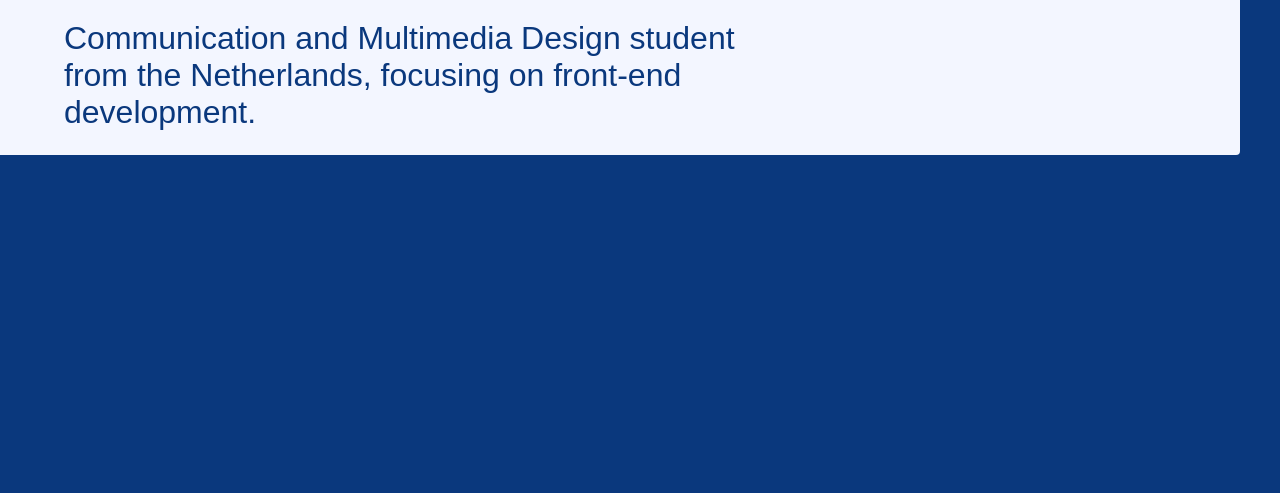
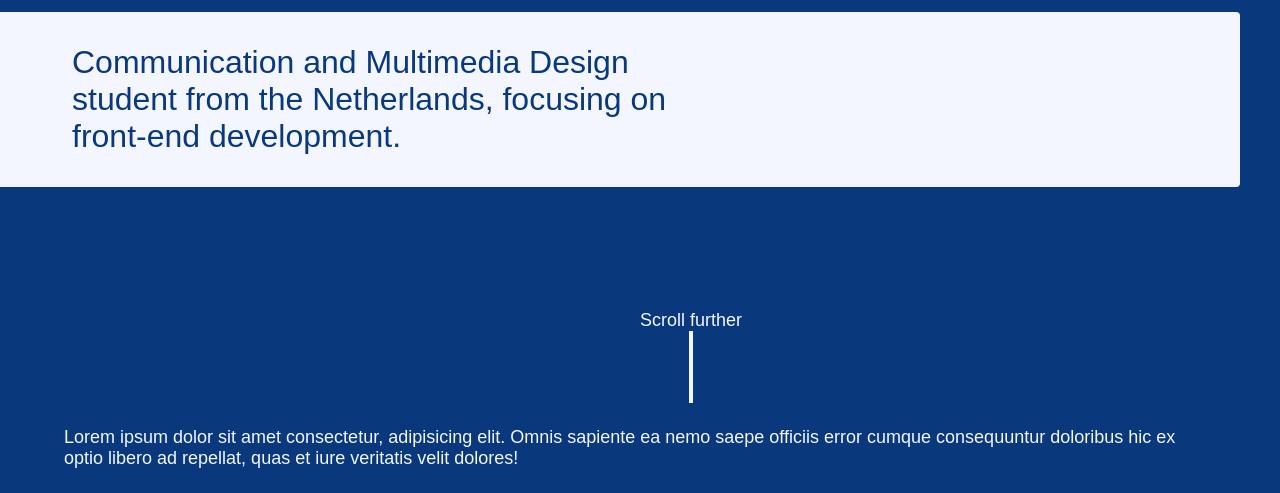
Before and after one commit to cheunyinz/portfolio, a plain HTML site: page index.html in a window 1280 px wide. Shown: the part 395-888 px from the top of the page. Before the commit the page ends 800 px from the top, so only its background shows below. Drawn offline with Linux system fonts and the light colour scheme; a web font is replaced by a local one.

Commit message:
added scroll further - animation improvement

```diff
--- a/index.html
+++ b/index.html
@@ -27,11 +27,12 @@
                 <div>
                     <p>Communication and Multimedia Design student from the Netherlands, focusing on front-end development.</p>
                 </div>
+                <p>Scroll further</p>
         </header>
 
         <section class="container">
             <section>
-
+                <p>Lorem ipsum dolor sit amet consectetur, adipisicing elit. Omnis sapiente ea nemo saepe officiis error cumque consequuntur doloribus hic ex optio libero ad repellat, quas et iure veritatis velit dolores!</p>
             </section>
         </section>
     </main>
--- a/styles/index_style.css
+++ b/styles/index_style.css
@@ -1,29 +1,31 @@
 @import url(main_style.css);
 
-main header div {
-    padding-left: calc(50vw - 37.5rem);
+main header {
+    position: relative;
+    height: calc(100vh - 7.95rem);
 }
 
-main header p {
-    padding: 1.5rem;
+main header div {
+    padding-left: var(--outer-empty-space);
 }
 
 main header div:last-of-type {
     position: relative;
-    margin-right: max(calc(50vw - 37.5rem), 1rem);
+    margin-right: max(var(--outer-empty-space), 1rem);
 }
 
 main header div:last-of-type::after {
     content: '';
     position: absolute;
+    z-index: -1;
     top: 0;
     left: 0;
     width: 100%;
     height: 100%;
-    z-index: -1;
 
     border-radius: 0 .25em .25em 0;
     background-color: var(--secondary-color);
+
     animation: headerSlideIn 1.5s;
     animation-timing-function: linear;
 }
@@ -35,14 +37,44 @@ main header div:first-of-type p {
     font-size: clamp(2rem, 8vw, 5rem);
 
     max-width: 10em;
-    animation: elementsFadeIn 1.5s;
+    padding: clamp(1rem, 2.5vw, 2rem);
+
+    animation: elementsFadeIn 1s;
     animation-timing-function: linear;
 }
 
 main header div:last-of-type p {
     font-size: clamp(1rem, 4.2vw, 2rem);
     color: var(--primary-color);
-    max-width: 45rem;
+
+    max-width: 22em;
+    padding: clamp(1rem, 2.5vw, 2rem);
+
+    animation: headerLastTextFadeIn 2.5s;
+    animation-timing-function: linear;
+}
+
+main header > p  {
+    position: absolute;
+    display: flex;
+    flex-direction: column-reverse;
+    justify-content: center;
+    align-items: center;
+
+    width: max-content;
+    bottom: 0;
+    left: 50%;
+    right: 50%;
+
+    font-weight: 200;
+}
+
+main header > p::before {
+    content: '';
+    width: .2rem;
+    height: 4em;
+    background-color: var(--secondary-color);
+
 }
 
 @keyframes elementsFadeIn {
@@ -62,7 +94,7 @@ main header div:last-of-type p {
         transform: translate(-98%);
     }
 
-    30% {
+    40% {
 
         transform: translate(-98%);
     }
@@ -71,3 +103,20 @@ main header div:last-of-type p {
         transform: translate(0%);
     }
 }
+
+@keyframes headerLastTextFadeIn {
+    0% {
+        opacity: 0;
+        transform: rotateX(-10deg);
+    }
+
+    55% {
+        opacity: 0;
+        transform: rotateX(-10deg);
+    }
+
+    100%{
+        opacity: 1;
+        transform: rotateX(0);
+    }
+}
--- a/styles/main_style.css
+++ b/styles/main_style.css
@@ -9,13 +9,22 @@
   margin: 0;
   padding: 0;
 }
-/**************/
-/*KLEUR PALLET*/
-/**************/
+/*******************/
+/*CUSTOM PROPERTIES*/
+/*******************/
+
  :root{
+
+  /*kleur palet*/
    --primary-color:#0A387D;
    --secondary-color:#F3F6FF;
+
+
+   /*algemeen measurements*/
+   --outer-empty-space:calc(50vw - 37.5rem);
  }
+
+
 
 /**********/
 /*ALGEMEEN*/
```
